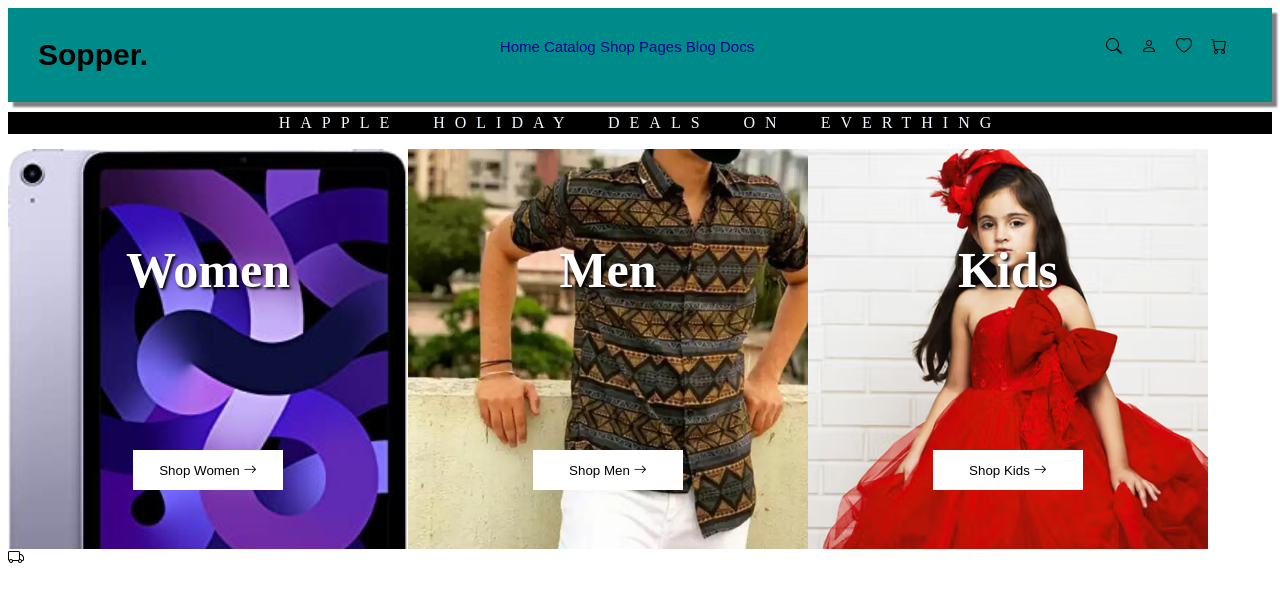
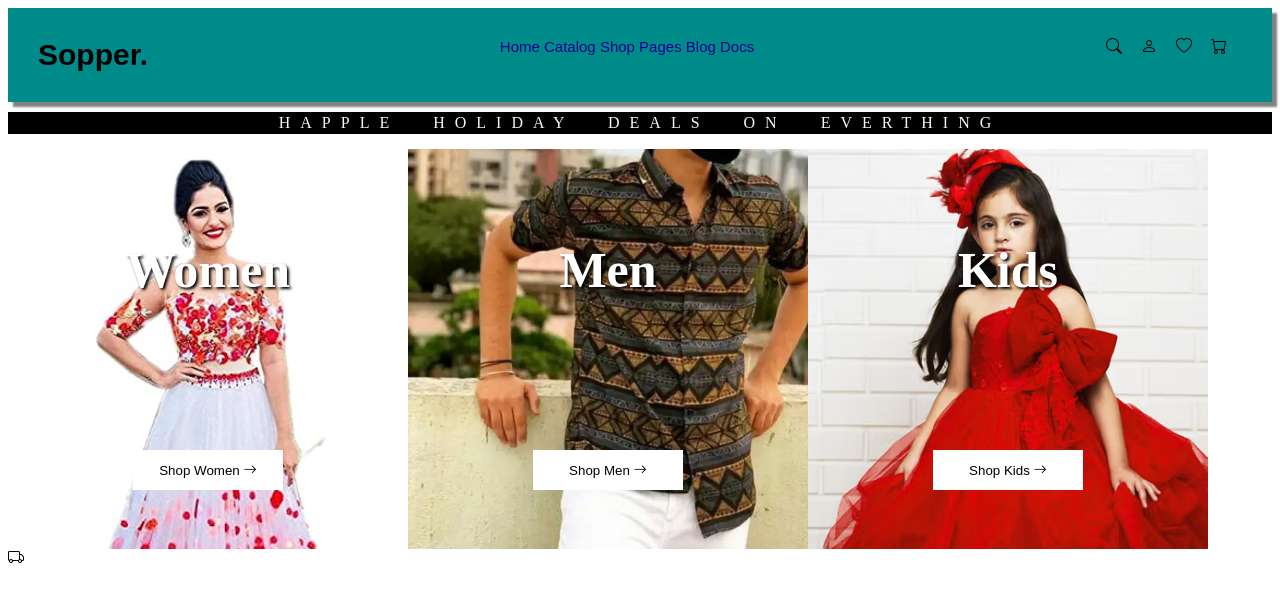
Before and after one commit to GAJENDRAKUMARPRAJAPATI/shoping, a plain HTML site: page index.html in a window 1280 px wide. Drawn offline with nearby package versions, Linux system fonts and the light colour scheme.

Commit message:
add new image

```diff
--- a/index.html
+++ b/index.html
@@ -133,7 +133,7 @@
                 height: 40px;
                 border:none;
             }.banner-women {
-                background-image: url("./image/add2.jpg");
+                background-image: url("./image/women.jpg");
                 background-size: cover;
                 width: 400px;
                 height: 400px;
```
Also changed, not shown: image/women.jpg (added).
